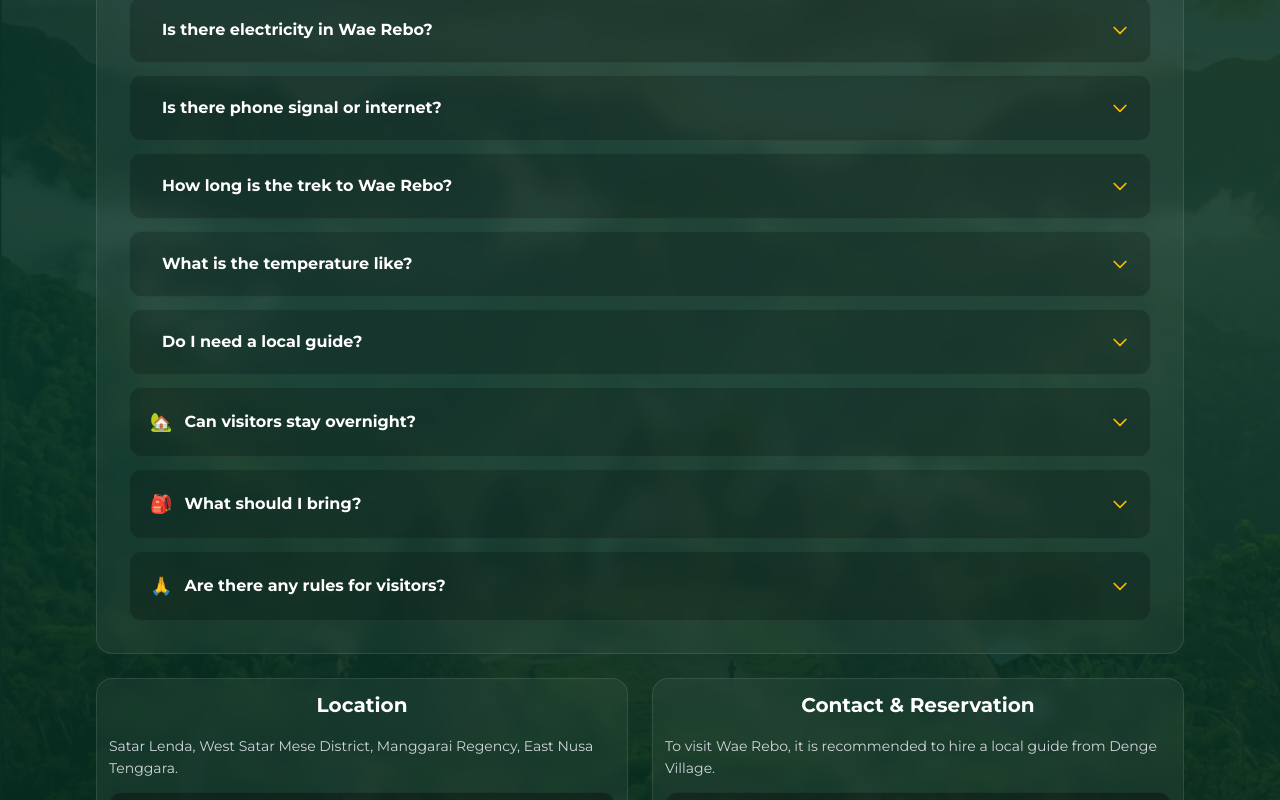
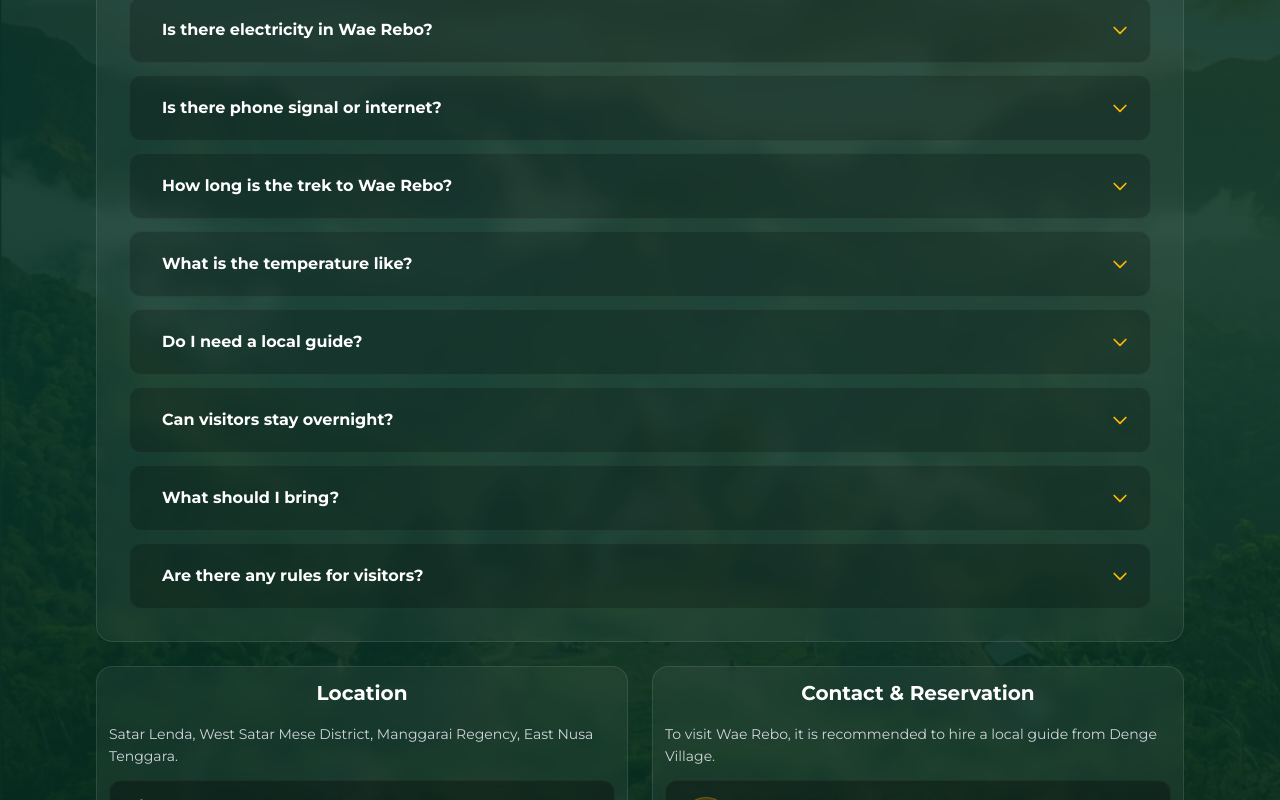
Before and after one commit to cha-stack/ZUZUR-ZANGGAL, a React (Vite) app in the folder waerebo/: page / in a window 1280 px wide. Shown: the part 5003-5803 px from the top of the page. Built offline with nearby package versions, Linux system fonts and the light colour scheme.

Commit message:
final delete the icon

```diff
--- a/waerebo/src/WaeRebo.jsx
+++ b/waerebo/src/WaeRebo.jsx
@@ -850,7 +850,6 @@ export default function WaeReboPage() {
   {/* FAQ Item 6 */}
   <FaqItem
     question={{
-      icon: '🏡',
       text: lang === 'id' ? 'Apakah bisa menginap di Wae Rebo?' : 'Can visitors stay overnight?'
     }}
     answer={
@@ -865,7 +864,6 @@ export default function WaeReboPage() {
   {/* FAQ Item 7 */}
   <FaqItem
     question={{
-      icon: '🎒',
       text: lang === 'id' ? 'Apa yang sebaiknya dibawa saat berkunjung?' : 'What should I bring?'
     }}
     answer={
@@ -880,7 +878,6 @@ export default function WaeReboPage() {
   {/* FAQ Item 8 */}
   <FaqItem
     question={{
-      icon: '🙏',
       text: lang === 'id' ? 'Apa aturan yang harus dipatuhi saat berkunjung?' : 'Are there any rules for visitors?'
     }}
     answer={
```
